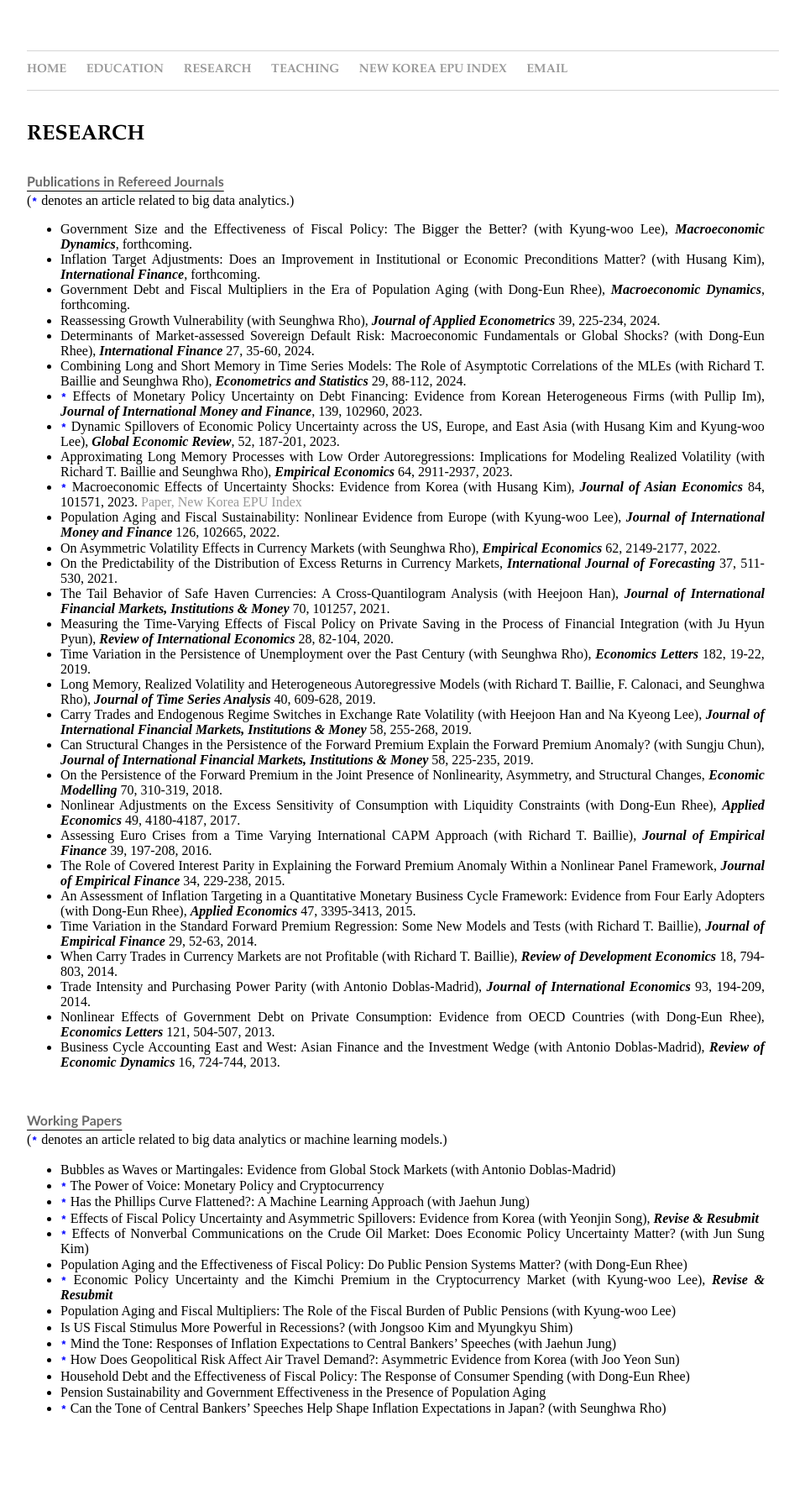
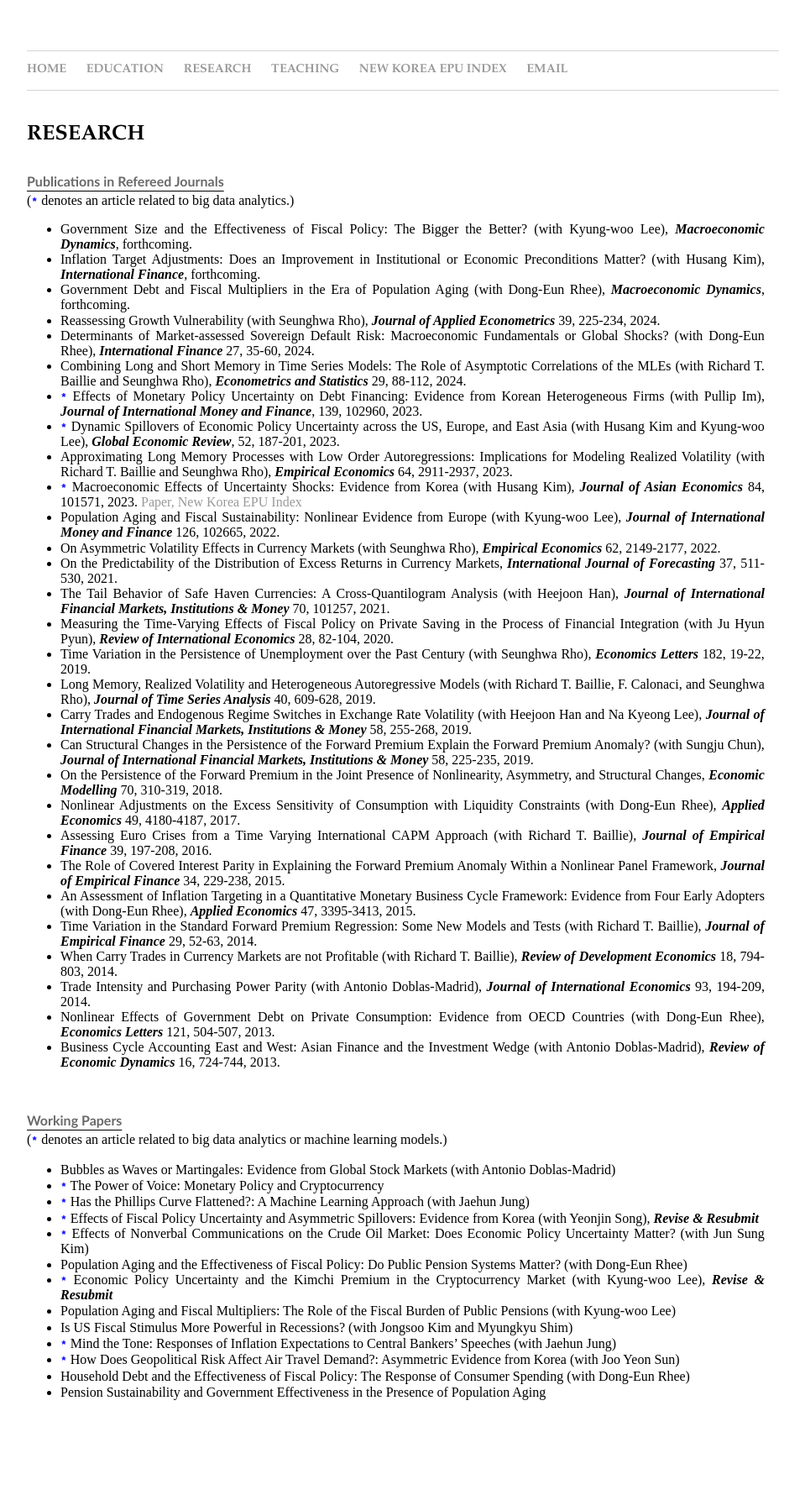
Before and after one commit to dooyeoncho/dooyeoncho.github.io, a Jekyll site: the page built from pages/research.html, in a window 1280 px wide. Shown: the whole page at 84% size, without its empty margins (160-1119 px from the left). Built offline with Jekyll 4.4.1, drawn with Linux system fonts in a browser that asks for light colours.

Commit message:
Update research.html

```diff
--- a/pages/research.html
+++ b/pages/research.html
@@ -72,6 +72,5 @@ span {
 		<span><li><code style="color : blue"><b>*</b></code> How Does Geopolitical Risk Affect Air Travel Demand?: Asymmetric Evidence from Korea (with Joo Yeon Sun)</li></span>
 		<span><li>Household Debt and the Effectiveness of Fiscal Policy: The Response of Consumer Spending (with Dong-Eun Rhee)</li></span>
 		<span><li>Pension Sustainability and Government Effectiveness in the Presence of Population Aging</li></span>
-		<span><li><code style="color : blue"><b>*</b></code> Can the Tone of Central Bankers’ Speeches Help Shape Inflation Expectations in Japan? (with Seunghwa Rho)</li></span>
 	</ul>
 </div>&nbsp;&nbsp;&nbsp;&nbsp;&nbsp;&nbsp;
```
